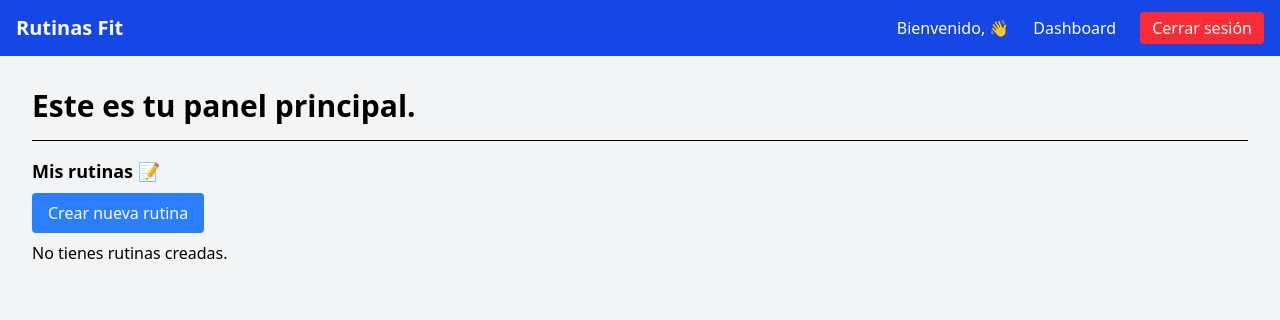
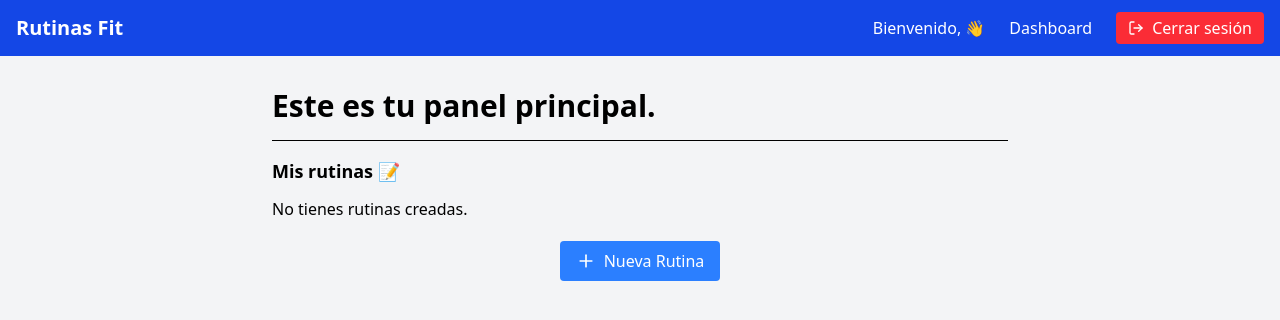
Before and after one commit to LangerTwo/Rutina-Ejercicio, a React (Vite) app in the folder frontend/: page /dashboard in a window 1280 px wide. Shown: the top 320 px of the page. Built offline with nearby package versions, Linux system fonts and the light colour scheme; sample sign-in values are in the browser's storage.

Commit message:
arreglando el error de en enfoque cuerpo completo que no aparecia

```diff
--- a/frontend/index.html
+++ b/frontend/index.html
@@ -5,7 +5,7 @@
     <link rel="icon" type="image/svg+xml" href="/vite.svg" />
     <meta name="viewport" content="width=device-width, initial-scale=1.0" />
     <link rel="stylesheet" href="/src/index.css" />
-    <title>Vite + React</title>
+    <title>Tu Rutina</title>
   </head>
   <body>
     <div id="root"></div>
--- a/frontend/src/components/Layout.jsx
+++ b/frontend/src/components/Layout.jsx
@@ -1,7 +1,7 @@
 // src/components/Layout.jsx
 import { useState } from "react";
 import { useNavigate } from "react-router-dom";
-import { Menu, X } from "lucide-react";
+import { Menu, X, LogOut } from "lucide-react";
 
 const Navbar = () => {
   const navigate = useNavigate();
@@ -19,7 +19,7 @@ const Navbar = () => {
   return (
     <nav className="bg-blue-700 text-white px-4 py-3 shadow-md">
       <div className="flex items-center justify-between max-w-7xl mx-auto">
-        <div className="text-xl font-bold">Rutinas Fit</div>
+        <div className="text-xl font-bold cursor-pointer" onClick={() => navigate("/dashboard")}>Rutinas Fit</div>
 
         <button
           className="md:hidden"
@@ -42,9 +42,9 @@ const Navbar = () => {
           <li>
             <button
               onClick={handleLogout}
-              className="bg-red-500 hover:bg-red-600 px-3 py-1 rounded"
+              className="bg-red-500 hover:bg-red-600 px-3 py-1 rounded flex items-center gap-2"
             >
-              Cerrar sesión
+              <LogOut className="w-4 h-4"/> Cerrar sesión
             </button>
           </li>
         </ul>
@@ -64,9 +64,9 @@ const Navbar = () => {
           <li>
             <button
               onClick={handleLogout}
-              className="block w-full text-left px-4 py-2 bg-red-500 hover:bg-red-600"
+              className="flex text-left px-4 py-2 rounded bg-red-500 hover:bg-red-600 items-center gap-2"
             >
-              Cerrar sesión
+              <LogOut className="w-4 h-4"/> Cerrar sesión
             </button>
           </li>
         </ul>
--- a/frontend/src/pages/DashboardPage.jsx
+++ b/frontend/src/pages/DashboardPage.jsx
@@ -1,5 +1,6 @@
 import { useEffect, useState } from "react";
 import { useNavigate } from "react-router-dom";
+import { Plus, Eye, BadgeX } from "lucide-react";
 
 const DashboardPage = () => {
     const navigate = useNavigate();
@@ -46,16 +47,14 @@ const DashboardPage = () => {
     };
 
     return (
-        <div className="p-4">
+        <div className="p-4 max-w-3xl mx-auto space-y-3">
             <p className="text-xl md:text-3xl font-semibold">Este es tu panel principal.</p>
 
             <hr className="my-4" />
 
             <h2 className="text-lg font-semibold">Mis rutinas 📝</h2>
 
-            <button onClick={crearRutina} className="bg-blue-500 text-white px-4 py-2 rounded my-2">
-                Crear nueva rutina
-            </button>
+
 
             {rutinas.length === 0 ? (
                 <p>No tienes rutinas creadas.</p>
@@ -67,18 +66,23 @@ const DashboardPage = () => {
                                 <strong>{rutina.nombre || "Rutina sin nombre"}</strong>
                                 <p>{rutina.dias?.length || 0} días - {rutina.enfoque?.join(", ")}</p>
                             </div>
-                            <div className="space-x-2">
-                                <button onClick={() => verRutina(rutina.id)} className="bg-green-500 text-white px-2 py-1 rounded">
-                                    Ver
+                            <div className="space-x-2 flex items-center">
+                                <button onClick={() => verRutina(rutina.id)} className="bg-green-500 hover:bg-green-600 text-white px-2 py-1 rounded flex gap-2 items-center">
+                                    <Eye className="w-4 h-4"/> Ver
                                 </button>
-                                <button onClick={() => borrarRutina(rutina.id)} className="bg-red-500 text-white px-2 py-1 rounded">
-                                    Borrar
+                                <button onClick={() => borrarRutina(rutina.id)} className="bg-red-500 hover:bg-red-600 text-white px-2 py-1 rounded flex gap-2 items-center">
+                                    <BadgeX className="w-4 h-4"/> Borrar
                                 </button>
                             </div>
                         </li>
                     ))}
                 </ul>
             )}
+            <div className="flex justify-center items-center">
+                <button onClick={crearRutina} className="bg-blue-500 hover:bg-blue-600 text-white px-4 py-2 rounded my-2 flex gap-2 items-center">
+                    <Plus className="w-5 h-5"/> Nueva Rutina
+                </button>
+            </div>
         </div>
     );
 };
--- a/frontend/src/pages/RoutinePage.jsx
+++ b/frontend/src/pages/RoutinePage.jsx
@@ -59,12 +59,18 @@ const RoutinePage = () => {
     return dias.map((dia) => {
       const diaEjercicios = [];
 
+      const enfoqueMap = {
+        abdomen: "abdomen",
+        piernas: "piernas",
+        brazos: "brazos",
+        "cuerpo completo": "completo",
+      };
+
       enfoqueFinal.forEach((parte) => {
-        const clave = parte.toLowerCase();
+        const clave = enfoqueMap[parte.toLowerCase()];
         const disponibles = ejercicios[clave] || [];
         if (disponibles.length > 0) {
-          const aleatorio =
-            disponibles[Math.floor(Math.random() * disponibles.length)];
+          const aleatorio = disponibles[Math.floor(Math.random() * disponibles.length)];
           diaEjercicios.push(aleatorio);
         }
       });
```
